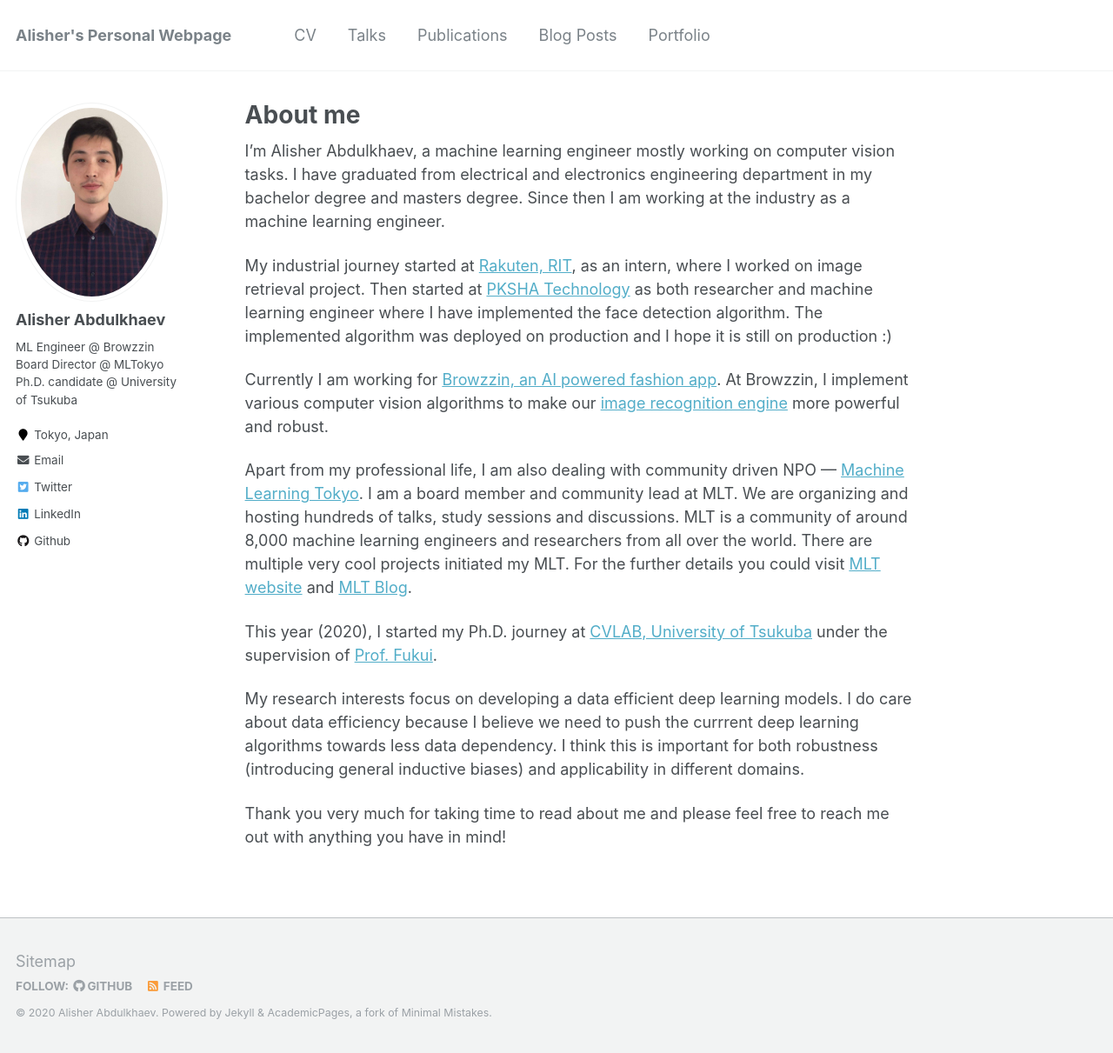
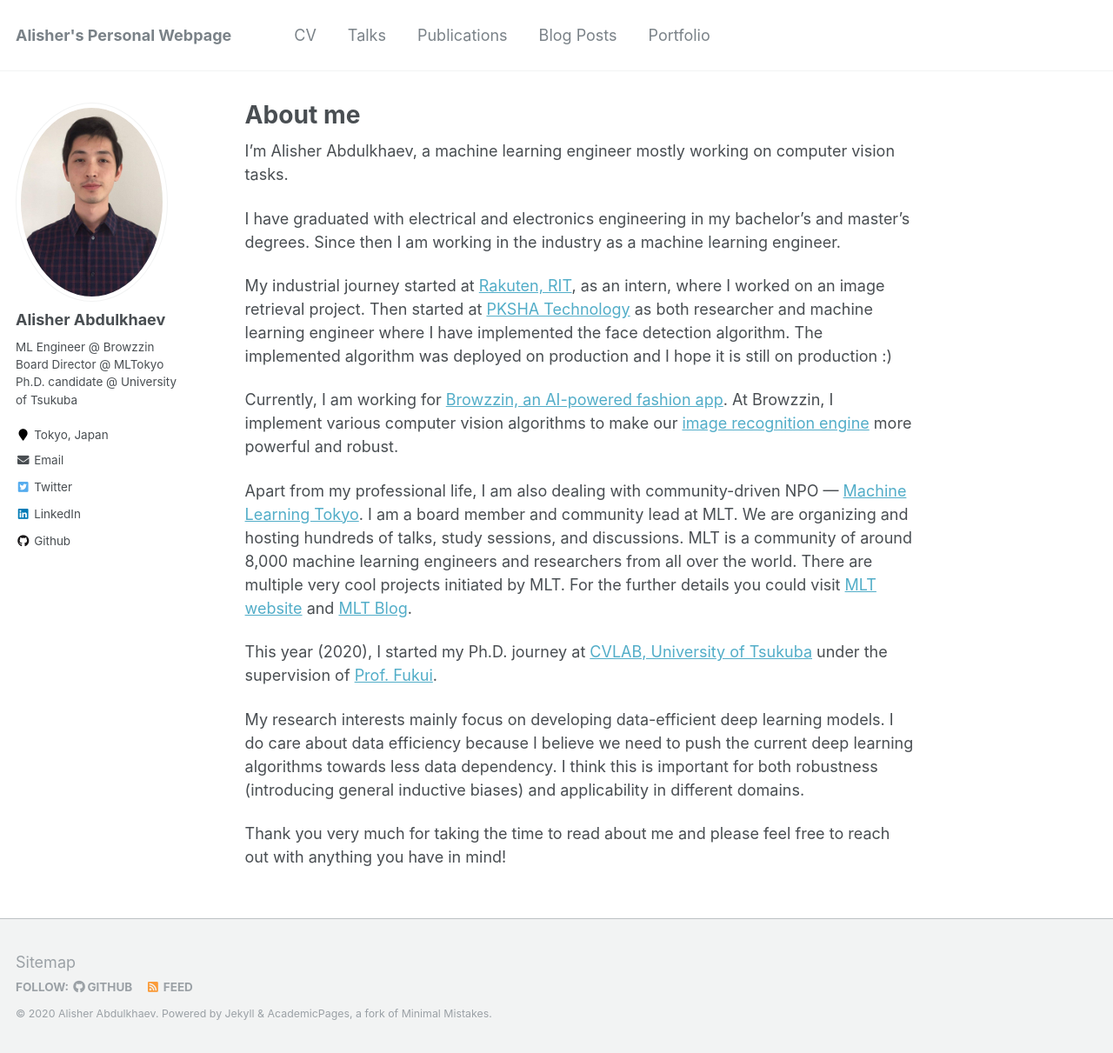
Before and after one commit to vivek37373/alisher-ai.github.io, a Jekyll site: the page built from _pages/about.md, in a window 1280 px wide and 1211 px high. Shown: the whole window at 87% size. Built offline with Jekyll 4.4.1, drawn with Linux system fonts in a browser that asks for light colours.

Commit message:
Update about.md

```diff
--- a/_pages/about.md
+++ b/_pages/about.md
@@ -9,17 +9,18 @@
 ---
 
 
+I’m Alisher Abdulkhaev, a machine learning engineer mostly working on computer vision tasks.
 
-I’m Alisher Abdulkhaev, a machine learning engineer mostly working on computer vision tasks. I have graduated from electrical and electronics engineering department in my bachelor degree and masters degree. Since then I am working at the industry as a machine learning engineer.
+I have graduated with electrical and electronics engineering in my bachelor's and master's degrees. Since then I am working in the industry as a machine learning engineer.
 
-My industrial journey started at [Rakuten, RIT](https://rit.rakuten.co.jp), as an intern, where I worked on image retrieval project. Then started at [PKSHA Technology](https://pkshatech.com/ja/) as both researcher and machine learning engineer where I have implemented the face detection algorithm. The implemented algorithm was deployed on production and I hope it is still on production :)
+My industrial journey started at [Rakuten, RIT](https://rit.rakuten.co.jp), as an intern, where I worked on an image retrieval project. Then started at [PKSHA Technology](https://pkshatech.com/ja/) as both researcher and machine learning engineer where I have implemented the face detection algorithm. The implemented algorithm was deployed on production and I hope it is still on production :)
 
-Currently I am working for [Browzzin, an AI powered fashion app](https://browzzin.com). At Browzzin, I implement various computer vision algorithms to make our [image recognition engine](https://browzzin.ai) more powerful and robust.
+Currently, I am working for [Browzzin, an AI-powered fashion app](https://browzzin.com). At Browzzin, I implement various computer vision algorithms to make our [image recognition engine](https://browzzin.ai) more powerful and robust.
 
-Apart from my professional life, I am also dealing with community driven NPO — [Machine Learning Tokyo](https://www.meetup.com/Machine-Learning-Tokyo/). I am a board member and community lead at MLT. We are organizing and hosting hundreds of talks, study sessions and discussions. MLT is a community of around 8,000 machine learning engineers and researchers from all over the world. There are multiple very cool projects initiated my MLT. For the further details you could visit [MLT website](https://mltokyo.ai) and [MLT Blog](https://machinelearningtokyo.com).
+Apart from my professional life, I am also dealing with community-driven NPO — [Machine Learning Tokyo](https://www.meetup.com/Machine-Learning-Tokyo/). I am a board member and community lead at MLT. We are organizing and hosting hundreds of talks, study sessions, and discussions. MLT is a community of around 8,000 machine learning engineers and researchers from all over the world. There are multiple very cool projects initiated by MLT. For the further details you could visit [MLT website](https://mltokyo.ai) and [MLT Blog](https://machinelearningtokyo.com).
 
 This year (2020), I started my Ph.D. journey at [CVLAB, University of Tsukuba](https://en.home.cvlab.cs.tsukuba.ac.jp/home) under the supervision of [Prof. Fukui](http://www.cvlab.cs.tsukuba.ac.jp/~kfukui/english/indexE.html).
 
-My research interests focus on developing a data efficient deep learning models. I do care about data efficiency because I believe we need to push the currrent deep learning algorithms towards less data dependency. I think this is important for both robustness (introducing general inductive biases) and applicability in different domains.
+My research interests mainly focus on developing data-efficient deep learning models. I do care about data efficiency because I believe we need to push the current deep learning algorithms towards less data dependency. I think this is important for both robustness (introducing general inductive biases) and applicability in different domains.
 
-Thank you very much for taking time to read about me and please feel free to reach me out with anything you have in mind!
+Thank you very much for taking the time to read about me and please feel free to reach out with anything you have in mind!
```
